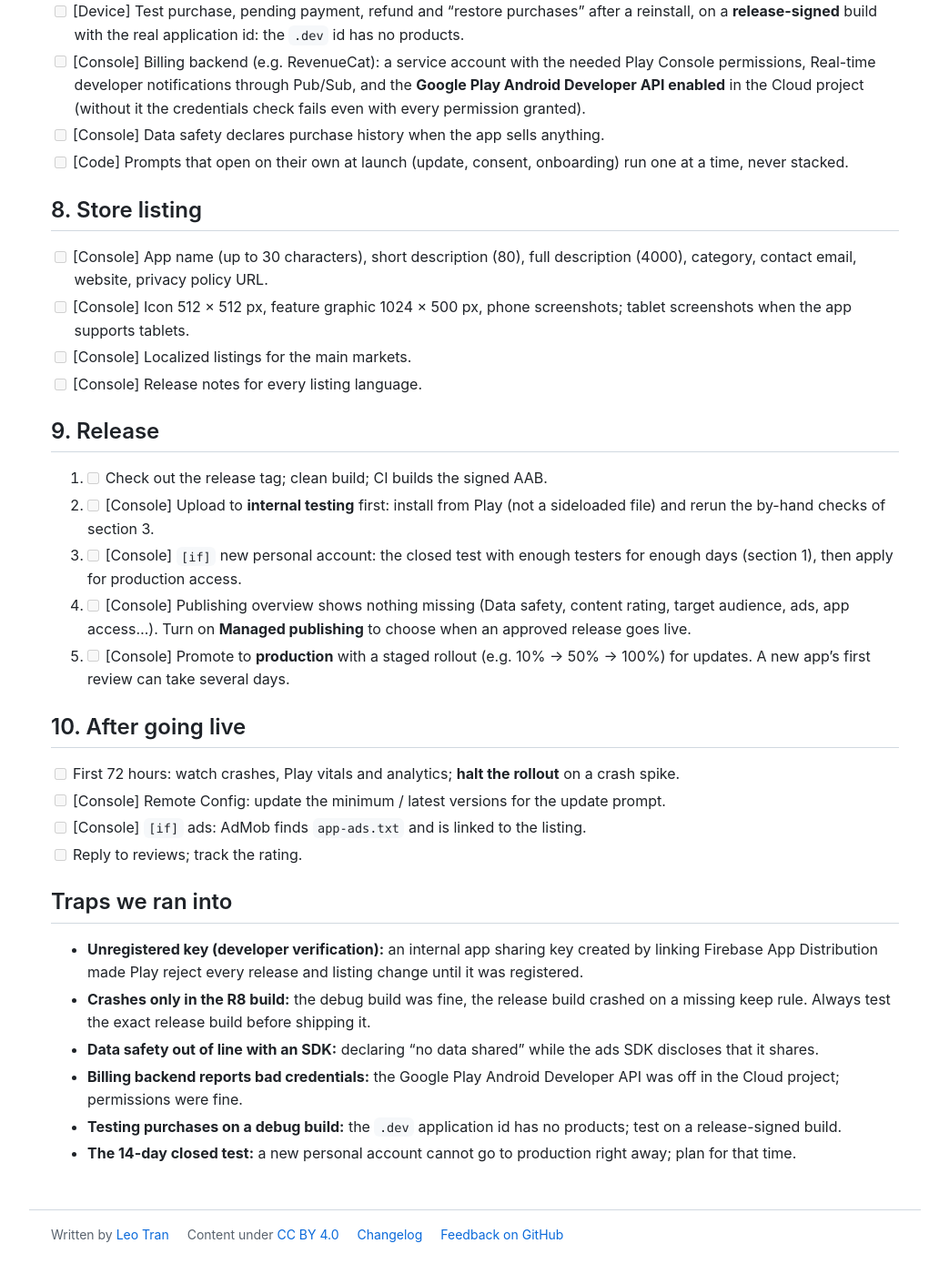
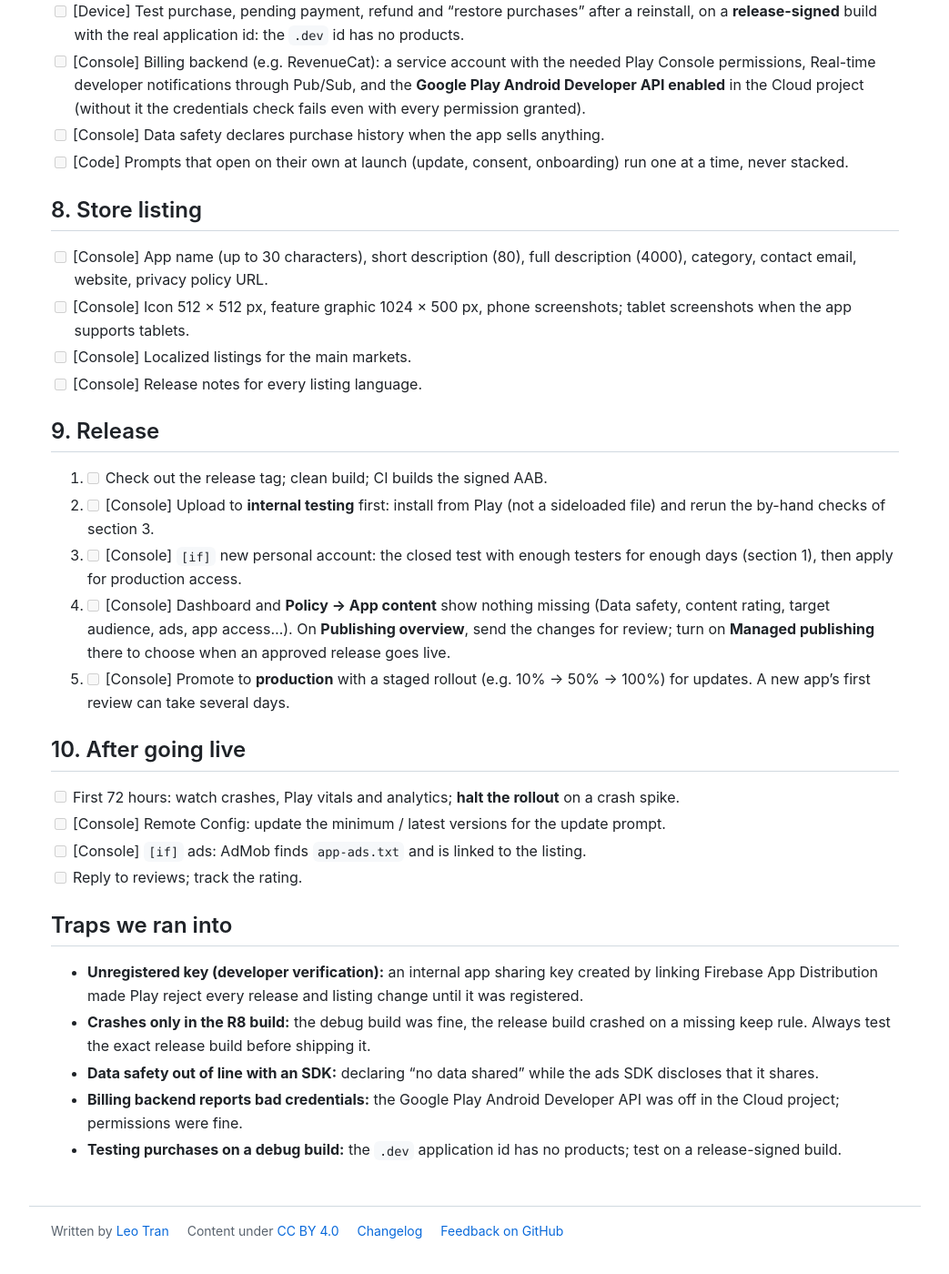
Before and after one commit to tranleo148/app-store-release-checklist, a Jekyll site: the page built from google-play/en.md, in a window 1280 px wide and 1400 px high, scrolled down 3089 px. Shown: the whole window at 91% size, without its empty margins (118-1161 px from the left). Built offline with Jekyll 4.4.1, drawn with Linux system fonts in a browser that asks for light colours; our own code applies the rules of GitHub Pages for plain Markdown files; some of the changed text lies outside the part shown.

Commit message:
[Google Play] Correct where missing declarations show and what the pre-launch report checks

```diff
--- a/google-play/en.md
+++ b/google-play/en.md
@@ -54,8 +54,8 @@ Vendor names below (Firebase, AdMob/UMP, RevenueCat) are examples of the usual s
 - [ ] [Device] Dark mode, large font scale, small and large screens (tablet / foldable layout holds).
 - [ ] [Device] `[if]` devices without Google Play services: the app still starts (Firebase / ads calls guarded).
 - [ ] [Device] `[if]` several languages: no truncated or untranslated strings.
-- [ ] [Console] Read the **Pre-launch report** Play runs on builds uploaded to a testing track (crashes,
-      accessibility, security warnings).
+- [ ] [Console] Read the **Pre-launch report** Play runs on every uploaded build, test builds included
+      (stability, compatibility, performance, accessibility).
 - [ ] [Device] `[if]` replacing an older app on the same listing: install the old store build, update to the new
       one through Play (internal track), the app starts, old data migrated or dropped on purpose.
 
@@ -133,8 +133,9 @@ Vendor names below (Firebase, AdMob/UMP, RevenueCat) are examples of the usual s
        by-hand checks of section 3.
 3. [ ] [Console] `[if]` new personal account: the closed test with enough testers for enough days (section 1),
        then apply for production access.
-4. [ ] [Console] Publishing overview shows nothing missing (Data safety, content rating, target audience, ads,
-       app access...). Turn on **Managed publishing** to choose when an approved release goes live.
+4. [ ] [Console] Dashboard and **Policy → App content** show nothing missing (Data safety, content rating,
+       target audience, ads, app access...). On **Publishing overview**, send the changes for review; turn on
+       **Managed publishing** there to choose when an approved release goes live.
 5. [ ] [Console] Promote to **production** with a staged rollout (e.g. 10% → 50% → 100%) for updates. A new
        app's first review can take several days.
 
@@ -155,4 +156,3 @@ Vendor names below (Firebase, AdMob/UMP, RevenueCat) are examples of the usual s
 - **Billing backend reports bad credentials:** the Google Play Android Developer API was off in the Cloud project;
   permissions were fine.
 - **Testing purchases on a debug build:** the `.dev` application id has no products; test on a release-signed build.
-- **The 14-day closed test:** a new personal account cannot go to production right away; plan for that time.
```
Also changed, not shown: google-play/index.md (+5 -5 lines).
